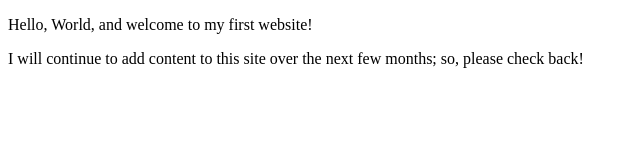
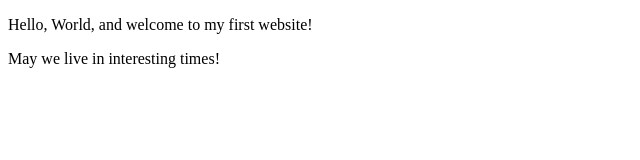
Before and after one commit to Perryandr/perryandr.github.io, a plain HTML site: page index.html in a window 1280 px wide. Shown: the whole page, without its empty margins (0-640 px from the left). Drawn offline with Linux system fonts and the light colour scheme.

Commit message:
mozzie
quote

```diff
--- a/index.html
+++ b/index.html
@@ -8,7 +8,7 @@
     </head>
     <body>
        <p>Hello, World, and welcome to my first website!</p>
-       <p>I will continue to add content to this site over the next few months; so, please check back!
+       <p>May we live in interesting times!
     </p>
     </body>
 </html>
```
